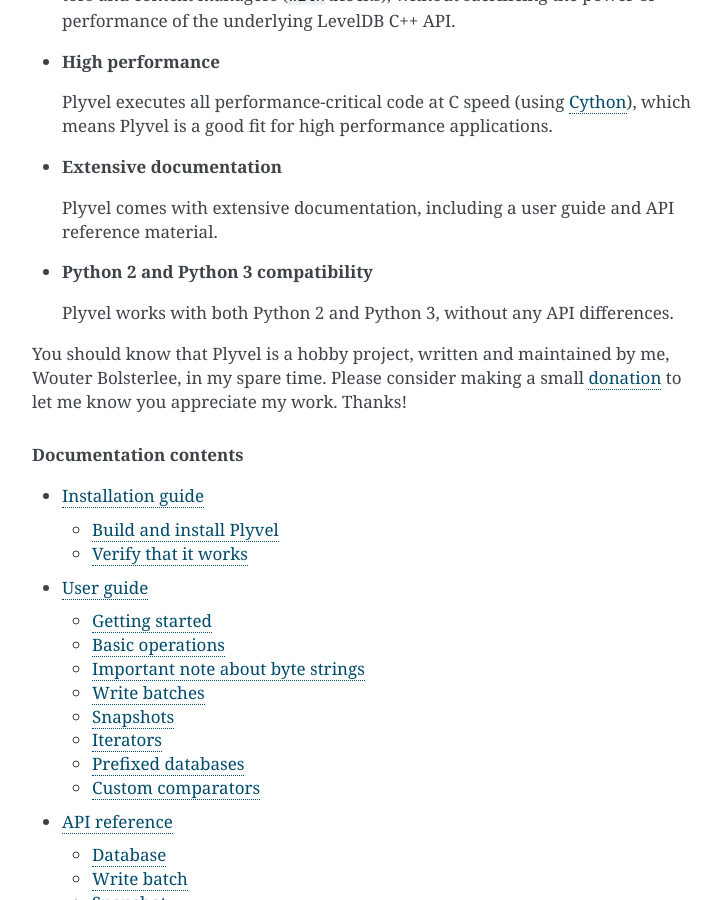
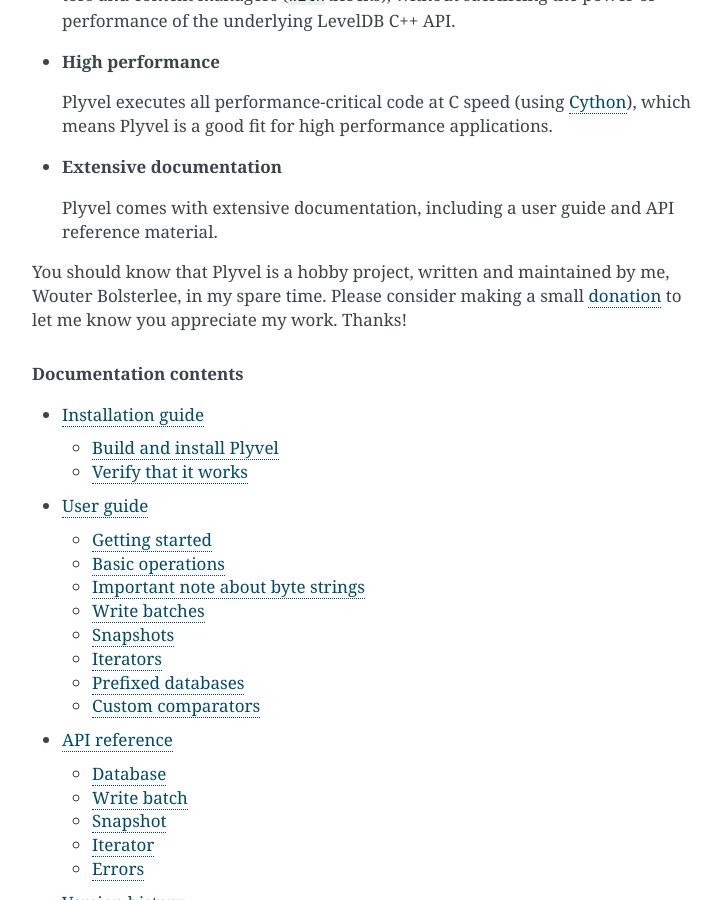
Before and after one commit to wbolster/plyvel, a Sphinx documentation site: the page built from doc/index.rst, in a window 1280 px wide and 900 px high, scrolled down 443 px. Shown: the whole window, without its empty margins (388-1109 px from the left). Built offline with Sphinx 7.4.7, drawn with Linux system fonts in a browser that asks for light colours.

Commit message:
drop note about python 2 compat from docs

```diff
--- a/doc/index.rst
+++ b/doc/index.rst
@@ -34,10 +34,6 @@
   Plyvel comes with extensive documentation, including a user guide and API
   reference material.
 
-* **Python 2 and Python 3 compatibility**
-
-  Plyvel works with both Python 2 and Python 3, without any API differences.
-
 
 .. note Do you like Plyvel?
 
```
